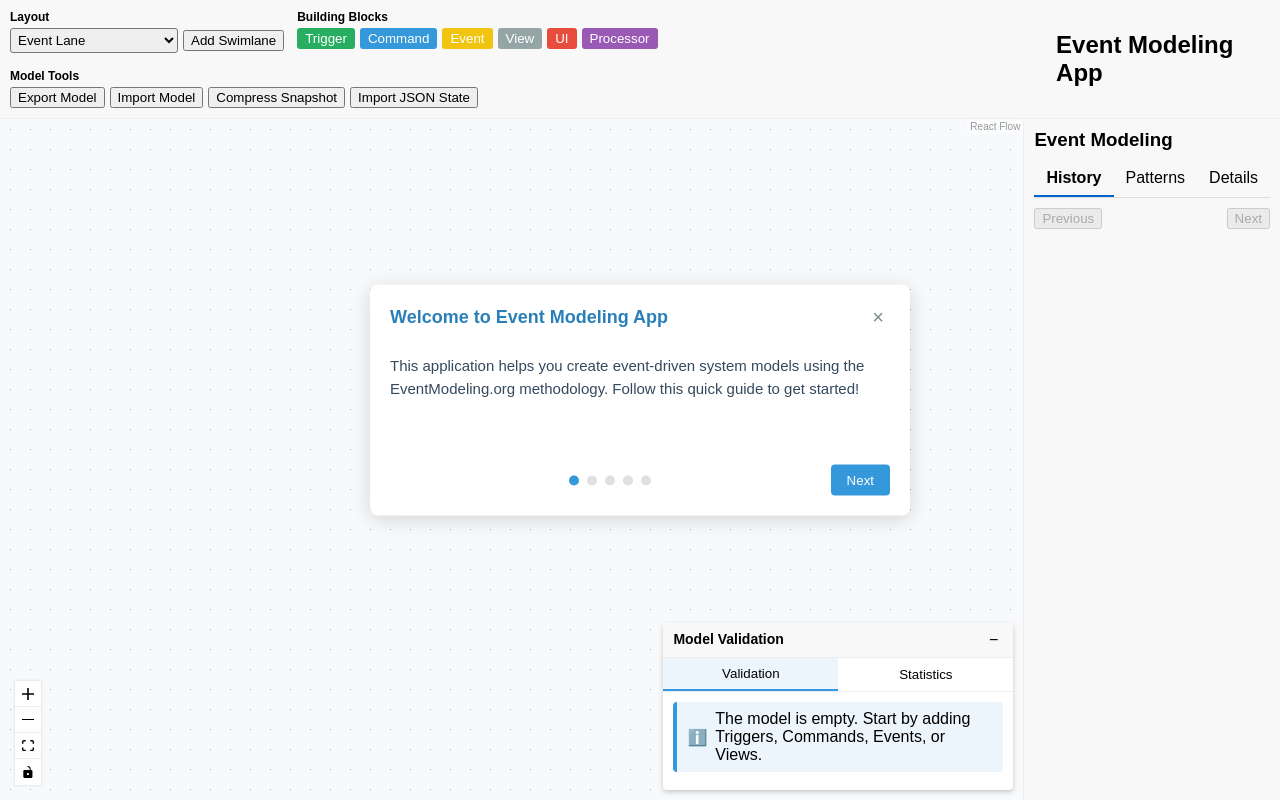
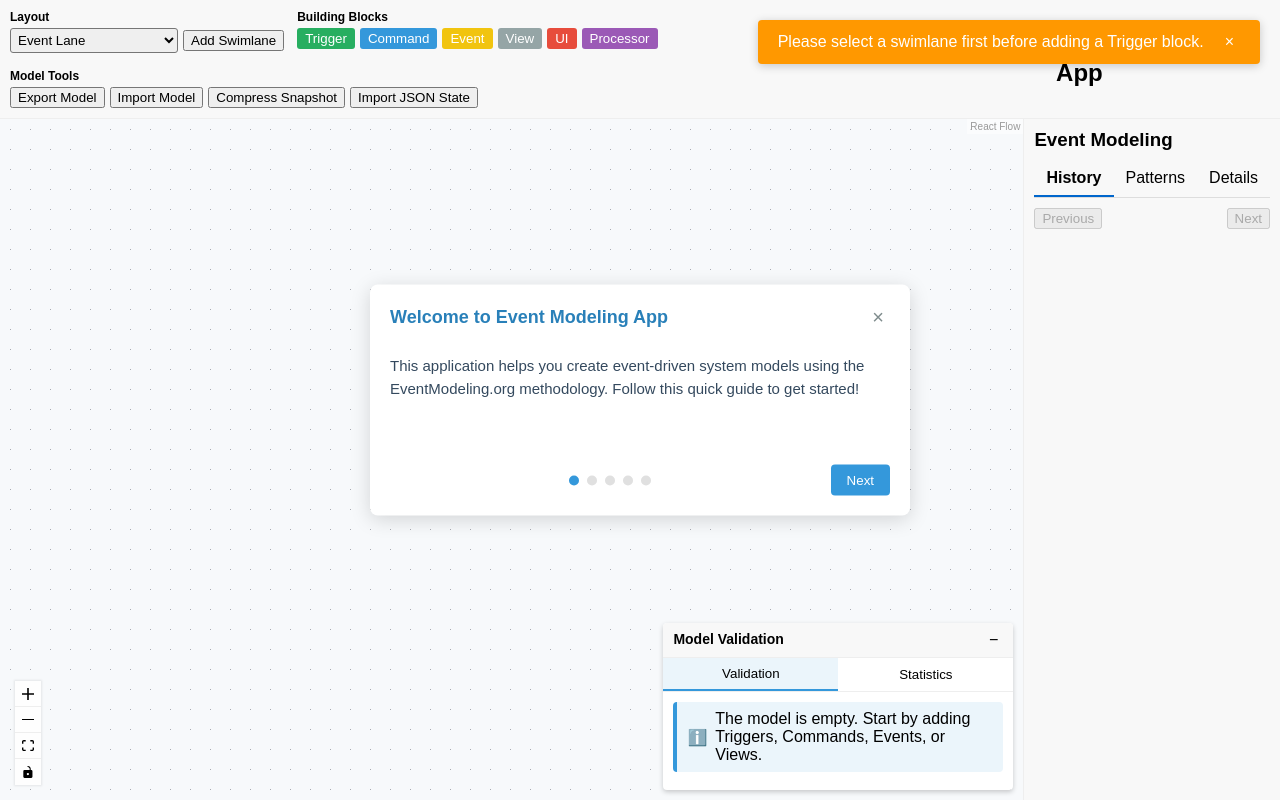
Before and after one commit to victor-develop/event-modeling-prototype-v0, a React (Vite) app: page / in a window 1280 px wide. Both pictures are taken after a click on the button "Trigger". Built offline with nearby package versions, Linux system fonts and the light colour scheme.

Commit message:
feat: replace alert() with toast notifications for improved user feedback

```diff
--- a/src/App.tsx
+++ b/src/App.tsx
@@ -1,4 +1,5 @@
 import React, { useCallback, useReducer, useState, useMemo } from 'react';
+import { ToastProvider, useToast } from './context/ToastContext';
 import {
   ReactFlow,
   MiniMap,
@@ -56,7 +57,9 @@
 
 const nodeClassName = (node: any): string => node.type;
 
-const App = () => {
+// AppContent component contains the main application logic
+const AppContent = () => {
+  const { showToast } = useToast();
   const [state, dispatch] = useReducer(appReducer, initialState);
   const [selectedSwimlaneId, setSelectedSwimlaneId] = useState<string | null>(null);
   const [selectedNodeId, setSelectedNodeId] = useState<string | null>(null);
@@ -158,7 +161,11 @@
     // Require a selected swimlane
     if (!selectedSwimlaneId) {
       console.warn('No swimlane selected. Please select a swimlane first.');
-      alert('Please select a swimlane first before adding a Trigger block.');
+      showToast({
+        message: 'Please select a swimlane first before adding a Trigger block.',
+        type: 'warning',
+        duration: 5000
+      });
       return;
     }
 
@@ -173,7 +180,11 @@
     const validationError = validateBlockInSwimlane('trigger', swimlane.data?.kind);
     if (validationError) {
       console.warn(validationError);
-      alert(validationError);
+      showToast({
+        message: validationError,
+        type: 'error',
+        duration: 5000
+      });
       return;
     }
 
@@ -196,7 +207,11 @@
     // Require a selected swimlane
     if (!selectedSwimlaneId) {
       console.warn('No swimlane selected. Please select a swimlane first.');
-      alert('Please select a swimlane first before adding a Command block.');
+      showToast({
+        message: 'Please select a swimlane first before adding a Command block.',
+        type: 'warning',
+        duration: 5000
+      });
       return;
     }
 
@@ -211,7 +226,11 @@
     const validationError = validateBlockInSwimlane('command', swimlane.data?.kind);
     if (validationError) {
       console.warn(validationError);
-      alert(validationError);
+      showToast({
+        message: validationError,
+        type: 'error',
+        duration: 5000
+      });
       return;
     }
 
@@ -234,7 +253,11 @@
     // Require a selected swimlane
     if (!selectedSwimlaneId) {
       console.warn('No swimlane selected. Please select a swimlane first.');
-      alert('Please select a swimlane first before adding an Event block.');
+      showToast({
+        message: 'Please select a swimlane first before adding an Event block.',
+        type: 'warning',
+        duration: 5000
+      });
       return;
     }
 
@@ -249,7 +272,11 @@
     const validationError = validateBlockInSwimlane('event', swimlane.data?.kind);
     if (validationError) {
       console.warn(validationError);
-      alert(validationError);
+      showToast({
+        message: validationError,
+        type: 'error',
+        duration: 5000
+      });
       return;
     }
 
@@ -272,7 +299,11 @@
     // Require a selected swimlane
     if (!selectedSwimlaneId) {
       console.warn('No swimlane selected. Please select a swimlane first.');
-      alert('Please select a swimlane first before adding a View.');
+      showToast({
+        message: 'Please select a swimlane first before adding a View.',
+        type: 'warning',
+        duration: 5000
+      });
       return;
     }
 
@@ -287,7 +318,11 @@
     const validationError = validateBlockInSwimlane('view', swimlane.data?.kind);
     if (validationError) {
       console.warn(validationError);
-      alert(validationError);
+      showToast({
+        message: validationError,
+        type: 'error',
+        duration: 5000
+      });
       return;
     }
 
@@ -310,7 +345,11 @@
     // Require a selected swimlane
     if (!selectedSwimlaneId) {
       console.warn('No swimlane selected. Please select a swimlane first.');
-      alert('Please select a swimlane first before adding a UI block.');
+      showToast({
+        message: 'Please select a swimlane first before adding a UI block.',
+        type: 'warning',
+        duration: 5000
+      });
       return;
     }
 
@@ -325,7 +364,11 @@
     const validationError = validateBlockInSwimlane('ui', swimlane.data?.kind);
     if (validationError) {
       console.warn(validationError);
-      alert(validationError);
+      showToast({
+        message: validationError,
+        type: 'error',
+        duration: 5000
+      });
       return;
     }
 
@@ -348,7 +391,11 @@
     // Require a selected swimlane
     if (!selectedSwimlaneId) {
       console.warn('No swimlane selected. Please select a swimlane first.');
-      alert('Please select a swimlane first before adding a Processor block.');
+      showToast({
+        message: 'Please select a swimlane first before adding a Processor block.',
+        type: 'warning',
+        duration: 5000
+      });
       return;
     }
 
@@ -363,7 +410,11 @@
     const validationError = validateBlockInSwimlane('processor', swimlane.data?.kind);
     if (validationError) {
       console.warn(validationError);
-      alert(validationError);
+      showToast({
+        message: validationError,
+        type: 'error',
+        duration: 5000
+      });
       return;
     }
 
@@ -513,9 +564,13 @@
           payload: enhancedConnection
         });
       } else {
-        console.warn('Invalid connection attempted', connection);
-        alert('This connection is not allowed based on event modeling patterns.');
-      }
+        console.warn('This connection is not allowed based on event modeling patterns.');
+        showToast({
+          message: 'This connection is not allowed based on event modeling patterns.',
+          type: 'error',
+          duration: 5000
+        });
+        return;}
     },
     [dispatch, nodes]
   );
@@ -615,7 +670,11 @@
               type: EventTypes.EventSourcing.LOAD_EVENTS,
               payload: parsedContent
             });
-            alert('Legacy event format imported successfully!');
+            showToast({
+              message: 'Legacy event format imported successfully!',
+              type: 'success',
+              duration: 5000
+            });
           }
           // Check if this is our enhanced format with nodes, edges, events
           else if (parsedContent.nodes && parsedContent.edges && parsedContent.events) {
@@ -623,9 +682,17 @@
               type: EventTypes.EventSourcing.LOAD_EVENTS,
               payload: parsedContent.events
             });
-            alert('Model imported successfully!');
+            showToast({
+              message: 'Model imported successfully!',
+              type: 'success',
+              duration: 5000
+            });
           } else {
-            alert('Unknown file format. Please use a valid event model file.');
+            showToast({
+              message: 'Unknown file format. Please use a valid event model file.',
+              type: 'error',
+              duration: 5000
+            });
           }
         } catch (err) {
           console.error('Error parsing JSON:', err);
@@ -859,4 +926,13 @@
   );
 };
 
+// Replace alert() calls with showToast() for better UX in React
+const App = () => {
+  return (
+    <ToastProvider>
+      <AppContent />
+    </ToastProvider>
+  );
+};
+
 export default App;
--- /dev/null
+++ b/src/components/Toast.tsx
@@ -0,0 +1,80 @@
+import React, { useState, useEffect } from 'react';
+
+export interface ToastProps {
+  message: string;
+  type?: 'info' | 'warning' | 'error' | 'success';
+  duration?: number;
+  onClose?: () => void;
+}
+
+const Toast: React.FC<ToastProps> = ({
+  message,
+  type = 'info',
+  duration = 3000,
+  onClose
+}) => {
+  const [visible, setVisible] = useState(true);
+
+  useEffect(() => {
+    const timer = setTimeout(() => {
+      setVisible(false);
+      if (onClose) onClose();
+    }, duration);
+
+    return () => clearTimeout(timer);
+  }, [duration, onClose]);
+
+  // Define styles based on toast type
+  const getBackgroundColor = () => {
+    switch (type) {
+      case 'error': return '#f44336';
+      case 'warning': return '#ff9800';
+      case 'success': return '#4caf50';
+      case 'info':
+      default: return '#2196f3';
+    }
+  };
+
+  if (!visible) return null;
+
+  return (
+    <div
+      style={{
+        position: 'fixed',
+        top: '20px',
+        right: '20px',
+        backgroundColor: getBackgroundColor(),
+        color: 'white',
+        padding: '12px 20px',
+        borderRadius: '4px',
+        boxShadow: '0 2px 10px rgba(0,0,0,0.2)',
+        zIndex: 9999,
+        maxWidth: '80%',
+        animation: 'fadeIn 0.3s, fadeOut 0.3s 2.7s',
+        display: 'flex',
+        alignItems: 'center',
+        justifyContent: 'space-between',
+      }}
+    >
+      <div>{message}</div>
+      <button
+        onClick={() => {
+          setVisible(false);
+          if (onClose) onClose();
+        }}
+        style={{
+          background: 'transparent',
+          border: 'none',
+          color: 'white',
+          marginLeft: '15px',
+          cursor: 'pointer',
+          fontSize: '16px',
+        }}
+      >
+        ×
+      </button>
+    </div>
+  );
+};
+
+export default Toast;
--- /dev/null
+++ b/src/context/ToastContext.tsx
@@ -0,0 +1,44 @@
+import React, { createContext, useState, useContext } from 'react';
+import type { ReactNode } from 'react';
+import Toast from '../components/Toast';
+import type { ToastProps } from '../components/Toast';
+
+interface ToastContextType {
+  showToast: (props: Omit<ToastProps, 'onClose'>) => void;
+}
+
+const ToastContext = createContext<ToastContextType | undefined>(undefined);
+
+interface ToastProviderProps {
+  children: ReactNode;
+}
+
+export const ToastProvider: React.FC<ToastProviderProps> = ({ children }) => {
+  const [toasts, setToasts] = useState<(ToastProps & { id: string })[]>([]);
+
+  const showToast = (props: Omit<ToastProps, 'onClose'>) => {
+    const id = Math.random().toString(36).substring(2, 9);
+    setToasts((prevToasts) => [...prevToasts, { ...props, id, onClose: () => removeToast(id) }]);
+  };
+
+  const removeToast = (id: string) => {
+    setToasts((prevToasts) => prevToasts.filter(toast => toast.id !== id));
+  };
+
+  return (
+    <ToastContext.Provider value={{ showToast }}>
+      {children}
+      {toasts.map((toast) => (
+        <Toast key={toast.id} {...toast} />
+      ))}
+    </ToastContext.Provider>
+  );
+};
+
+export const useToast = (): ToastContextType => {
+  const context = useContext(ToastContext);
+  if (context === undefined) {
+    throw new Error('useToast must be used within a ToastProvider');
+  }
+  return context;
+};
--- a/src/utils/blockCreation.ts
+++ b/src/utils/blockCreation.ts
@@ -7,7 +7,6 @@
   parentId: string;
   parentPosition?: { x: number; y: number };
   existingBlocks?: any[];
-  count?: number;
 }
 
 // Interface for the created block
@@ -37,14 +36,13 @@
   blockType,
   parentId,
   parentPosition = { x: 0, y: 0 },
-  existingBlocks = [],
-  count = 0
+  existingBlocks = []
 }: CreateBlockParams): BlockData {
   // Block dimensions - consistent across all creation methods
   const blockHeight = 100; // Taller blocks for better visibility
   const blockWidth = 140;  // Wider blocks for better content display
   const blockGap = 160;    // Horizontal gap between blocks
-  const xOffset = 50;      // Offset from the left edge of swimlane
+  const xOffset = 5;      // Offset from the left edge of swimlane - reduced to minimize left gap
   const yOffset = 100;     // Offset from the top edge of swimlane - increased to avoid overlapping with buttons
 
   // Map blockType to correct BlockKind
```
